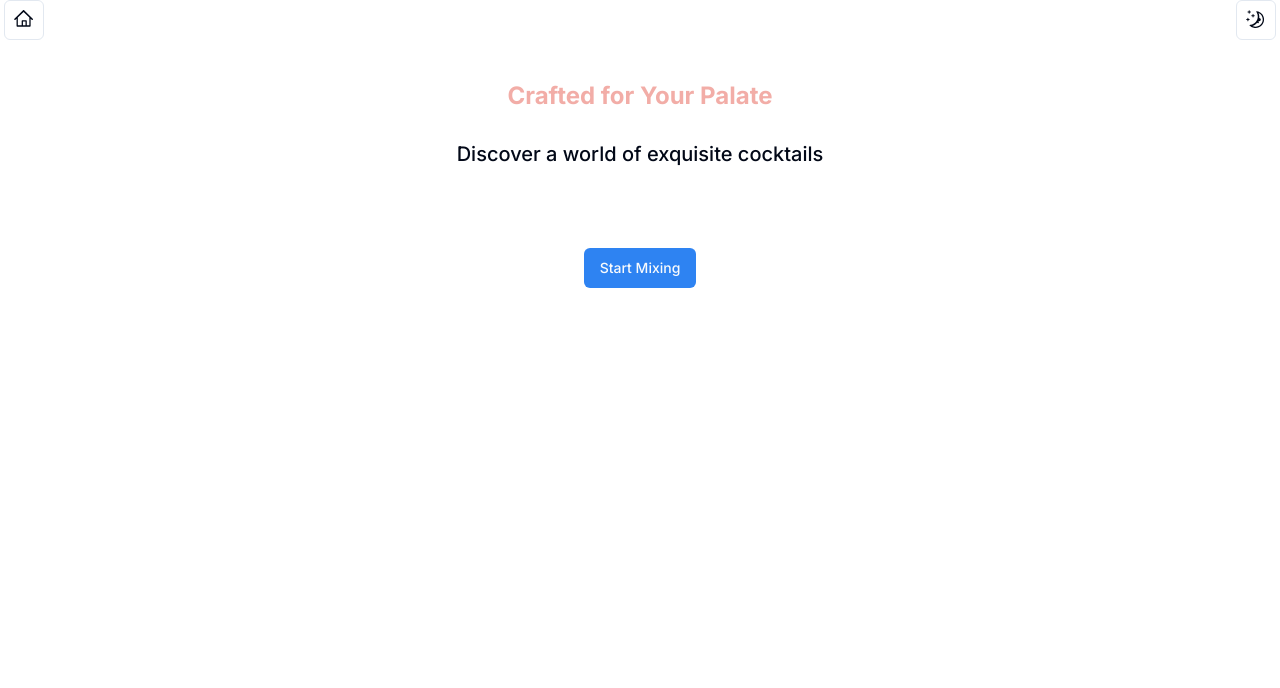
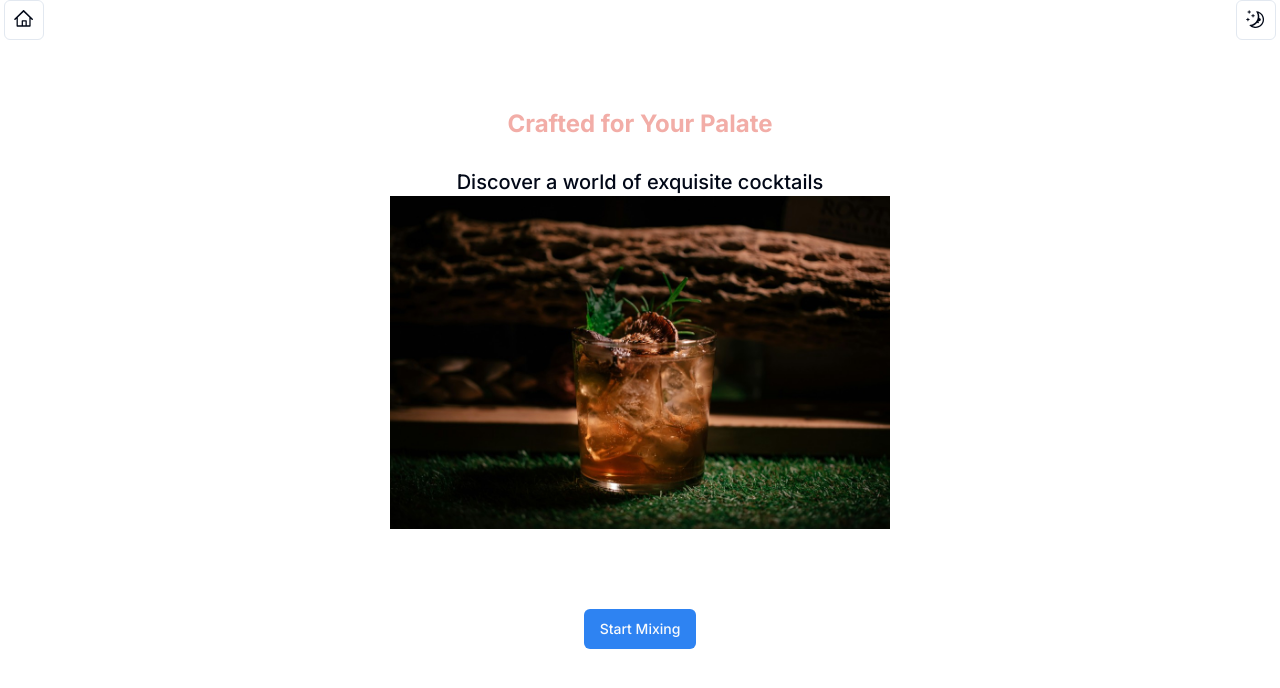
Before and after one commit to kingkwongsta/mixology, a Next.js app: page / in a window 1280 px wide. Shown: the top 688 px of the page. Built offline with nearby package versions, Linux system fonts and the light colour scheme.

Commit message:
stlying and add iamge to welcome screen

```diff
--- a/src/app/components/GenerateCocktail.jsx
+++ b/src/app/components/GenerateCocktail.jsx
@@ -4,6 +4,33 @@ import userStore from "@/lib/userStore";
 import { Button } from "@/components/ui/button";
 import { Progress } from "@/components/ui/progress";
 import RecipeCard from "./RecipeCard";
+
+const getCocktail = async () => {
+  setIsLoading(true);
+
+  try {
+    const response = await fetch("/api/gptrequest", {
+      method: "POST",
+      headers: { "Content-Type": "application/json" },
+      body: JSON.stringify({ userFlavor, userLiquor, userMood }),
+    });
+
+    const data = await response.json();
+
+    if (data.data.choices && data.data.choices.length > 0) {
+      setDrinkRecipe(JSON.parse(data.data.choices[0].message.content));
+      console.log(data);
+    } else {
+      setRecipe("Error: Unexpected response structure");
+    }
+  } catch (error) {
+    console.error(error);
+    setRecipe("Error");
+    console.log(error.response);
+  } finally {
+    setIsLoading(false);
+  }
+};
 
 export default function GenerateCocktail({}) {
   const {
@@ -41,14 +68,14 @@ export default function GenerateCocktail({}) {
     ],
     []
   );
-
+  // Create random number to set button text
   useEffect(() => {
-    // Generate a random index only once on component mount
     const calculateRandomIndex = () =>
       Math.floor(Math.random() * buttonNameList.length);
     const randomIndex = calculateRandomIndex();
     setButtonName(buttonNameList[randomIndex]);
   }, []);
+  // Progress bar generator
   useEffect(() => {
     let timerId;
 
@@ -60,33 +87,6 @@ export default function GenerateCocktail({}) {
 
     return () => clearInterval(timerId); // Clear interval on unmount
   }, []);
-
-  const getCocktail = async () => {
-    setIsLoading(true);
-
-    try {
-      const response = await fetch("/api/gptrequest", {
-        method: "POST",
-        headers: { "Content-Type": "application/json" },
-        body: JSON.stringify({ userFlavor, userLiquor, userMood }),
-      });
-
-      const data = await response.json();
-
-      if (data.data.choices && data.data.choices.length > 0) {
-        setDrinkRecipe(JSON.parse(data.data.choices[0].message.content));
-        console.log(data);
-      } else {
-        setRecipe("Error: Unexpected response structure");
-      }
-    } catch (error) {
-      console.error(error);
-      setRecipe("Error");
-      console.log(error.response);
-    } finally {
-      setIsLoading(false);
-    }
-  };
 
   return (
     <div className="mt-10 flex flex-col items-center">
--- a/src/app/components/RecipeCard.jsx
+++ b/src/app/components/RecipeCard.jsx
@@ -11,7 +11,7 @@ import {
 export default function RecipeCard({ drinkRecipe }) {
   return (
     <div>
-      <h2 className="text-center text-3xl font-semibold text-[#F2ADA7] my-10">
+      <h2 className="text-center text-3xl font-semibold text-[#F2ADA7] mt-10 mb-3">
         {drinkRecipe.name}
       </h2>
 
--- a/src/app/components/Welcome.jsx
+++ b/src/app/components/Welcome.jsx
@@ -1,4 +1,4 @@
-import Link from "next/link";
+import Image from "next/image";
 import { Button } from "@/components/ui/button";
 import { useMemo, useEffect, useState } from "react";
 import userStore from "@/lib/userStore";
@@ -24,7 +24,7 @@ export default function Welcome({ display }) {
   // }, [introMessages]);
   return (
     <div>
-      <div className="text-center mt-10">
+      <div className=" flex flex-col items-center text-center mt-10">
         <h1 className="text-2xl text-[#F2ADA7] font-bold m-7">
           Crafted for Your Palate
         </h1>
@@ -32,11 +32,18 @@ export default function Welcome({ display }) {
           Discover a world of exquisite cocktails
         </h2>
         {/* <h1>{introMessages[randomNum]}</h1> */}
-        <div className="m-20">
-          <Button className="bg-[#2E83F2]" onClick={() => setQuestionIndex(1)}>
-            Start Mixing
-          </Button>
-        </div>
+        <Image
+          src="/images/welcome.jpg"
+          alt="welcome"
+          width={500}
+          height={300}
+        />
+        <Button
+          className="bg-[#2E83F2] m-20"
+          onClick={() => setQuestionIndex(1)}
+        >
+          Start Mixing
+        </Button>
       </div>
     </div>
   );
```
Also changed, not shown: public/images/welcome.jpg (added).
